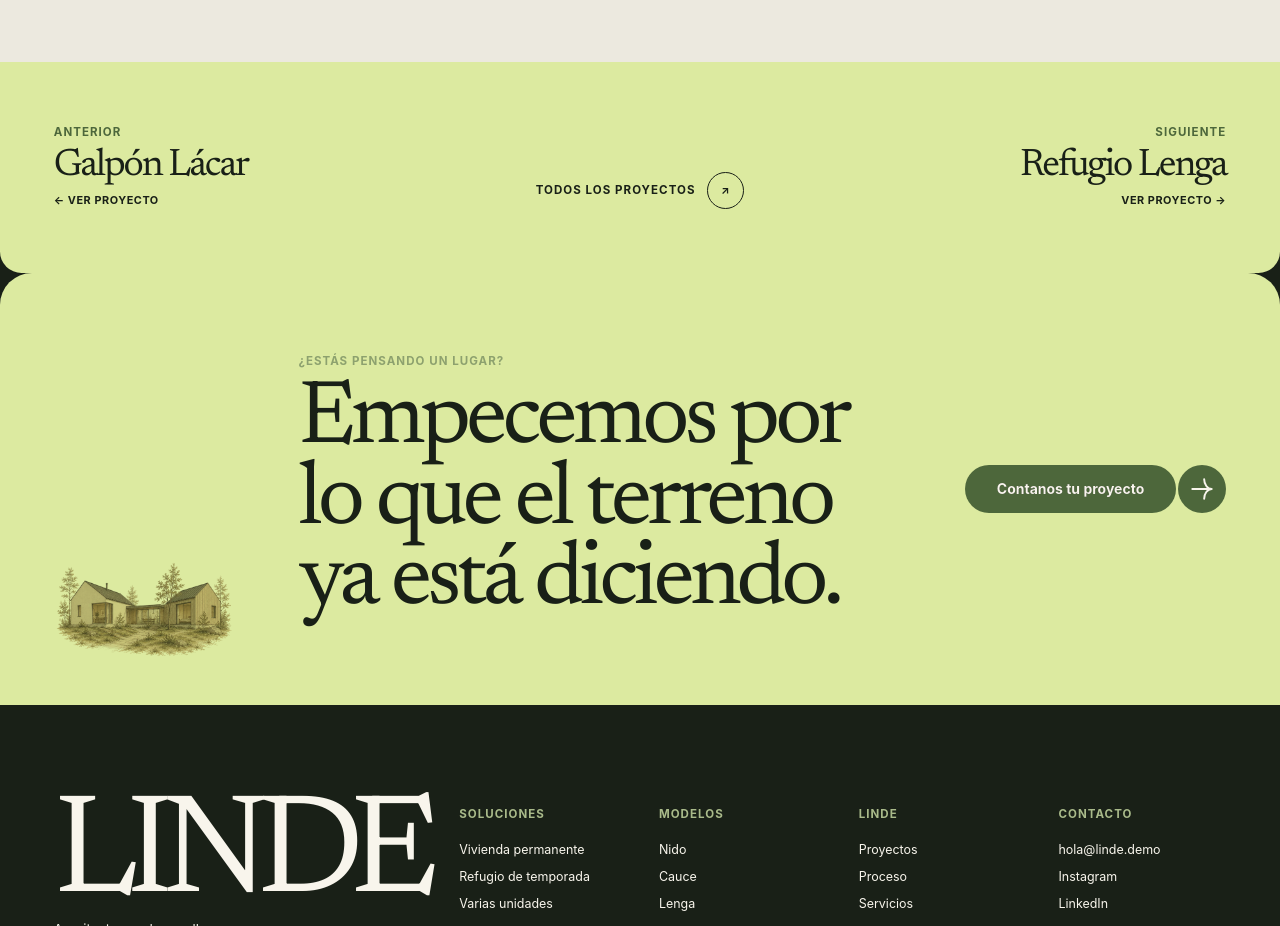
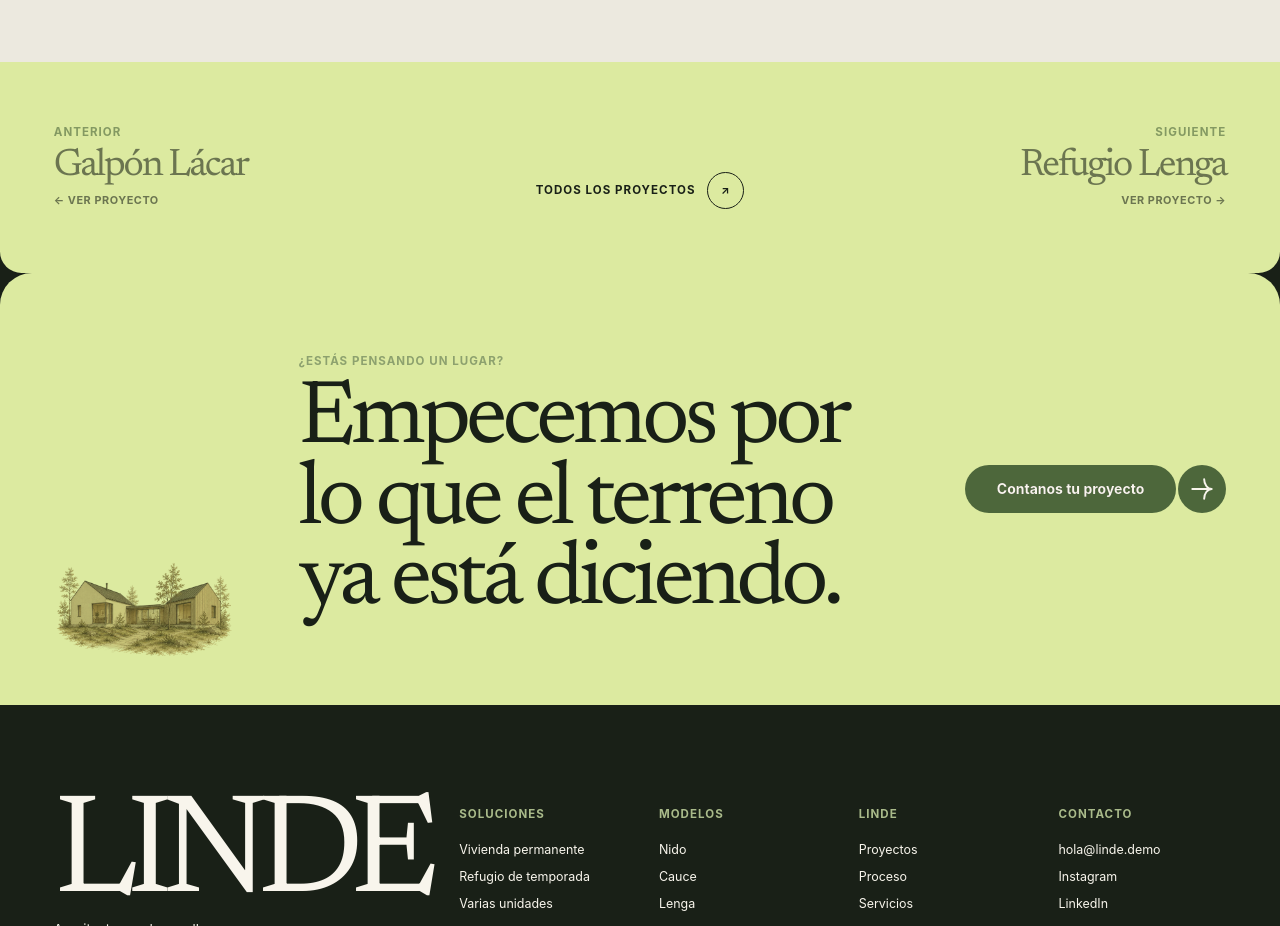
Before and after one commit to muga-system/hospitalidades-linde, an Astro site: page /proyectos/casa-cauce in a window 1280 px wide. Shown: the part 3080-4006 px from the top of the page. Built offline with nearby package versions, Linux system fonts and the light colour scheme; Astro itself is replaced by a stand-in of ours; a web font is replaced by a local one.

Commit message:
fix: invierte el contraste del paginador

```diff
--- a/src/pages/proyectos/[slug].astro
+++ b/src/pages/proyectos/[slug].astro
@@ -93,9 +93,10 @@ const siteConditions = project.technicalNotes.filter((note) => note.label !== 'E
   .project-detail__site-facts dd { margin: 0; font-family: var(--display); font-size: 1.45rem; line-height: 1.05; letter-spacing: -.045em; }
   .project-detail__pager { padding-block: clamp(2.5rem, 5vw, 5rem); }
   .project-detail__pager-grid { display: grid; grid-template-columns: 1fr auto 1fr; gap: 2rem; align-items: end; }
-  .project-detail__pager-link { display: grid; gap: .55rem; max-width: 18rem; color: var(--ink); transition: color var(--motion-fast) var(--ease); }
-  .project-detail__pager-link:hover, .project-detail__pager-link:focus-visible { color: var(--forest); }
-  .project-detail__pager-link .eyebrow { color: var(--forest); }
+  .project-detail__pager-link { display: grid; gap: .55rem; max-width: 18rem; color: rgba(25,32,23,.58); transition: color var(--motion-fast) var(--ease); }
+  .project-detail__pager-link:hover, .project-detail__pager-link:focus-visible { color: var(--ink); }
+  .project-detail__pager-link .eyebrow { color: rgba(77,103,59,.62); transition: color var(--motion-fast) var(--ease); }
+  .project-detail__pager-link:hover .eyebrow, .project-detail__pager-link:focus-visible .eyebrow { color: var(--ink); }
   .project-detail__pager-link strong { font-family: var(--display); font-size: clamp(1.8rem, 3vw, 3.15rem); font-weight: 400; line-height: .95; letter-spacing: -.055em; }
   .project-detail__pager-link > span:last-child { font-size: .68rem; font-weight: 750; letter-spacing: .05em; text-transform: uppercase; }
   .project-detail__pager-link--next { justify-self: end; text-align: right; }
```
